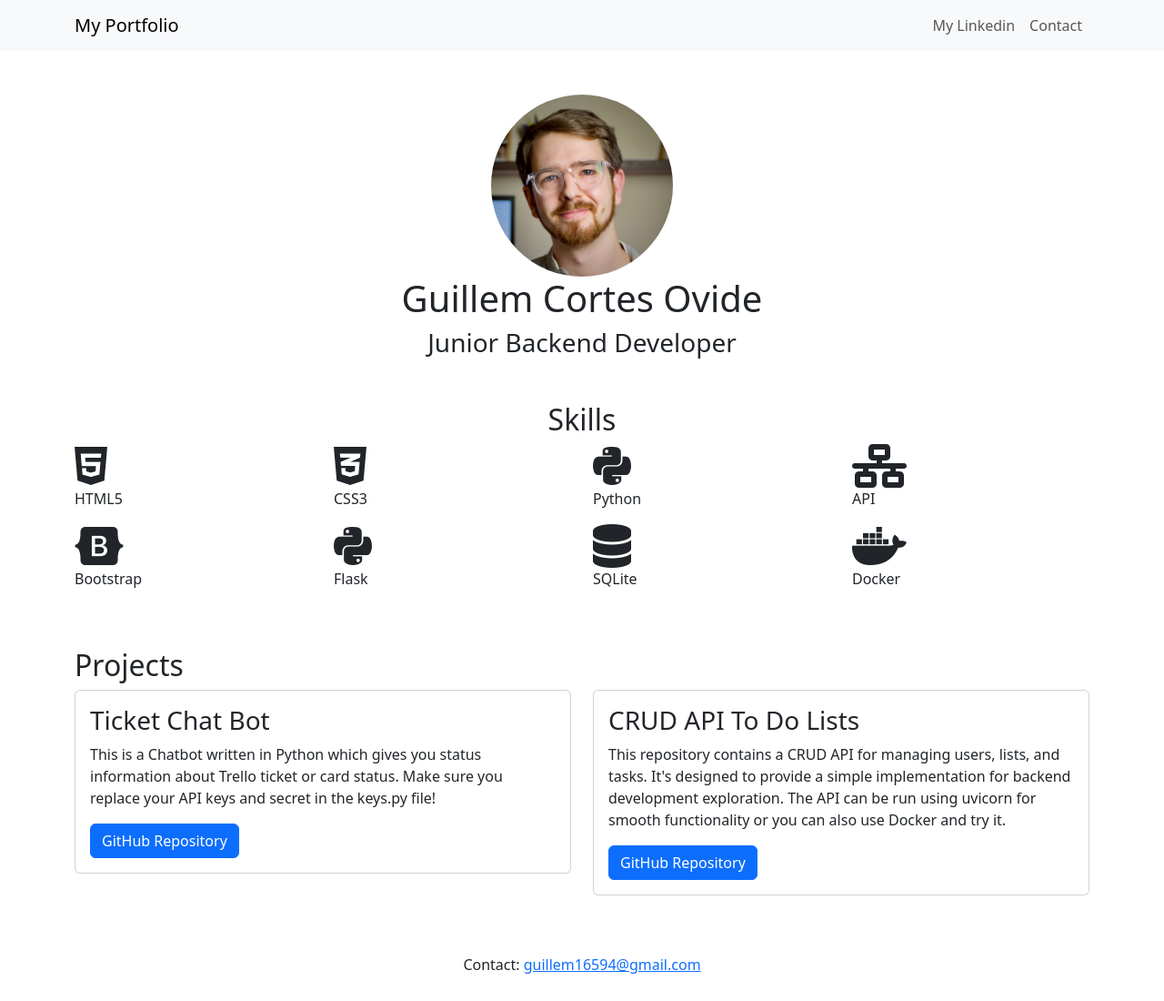
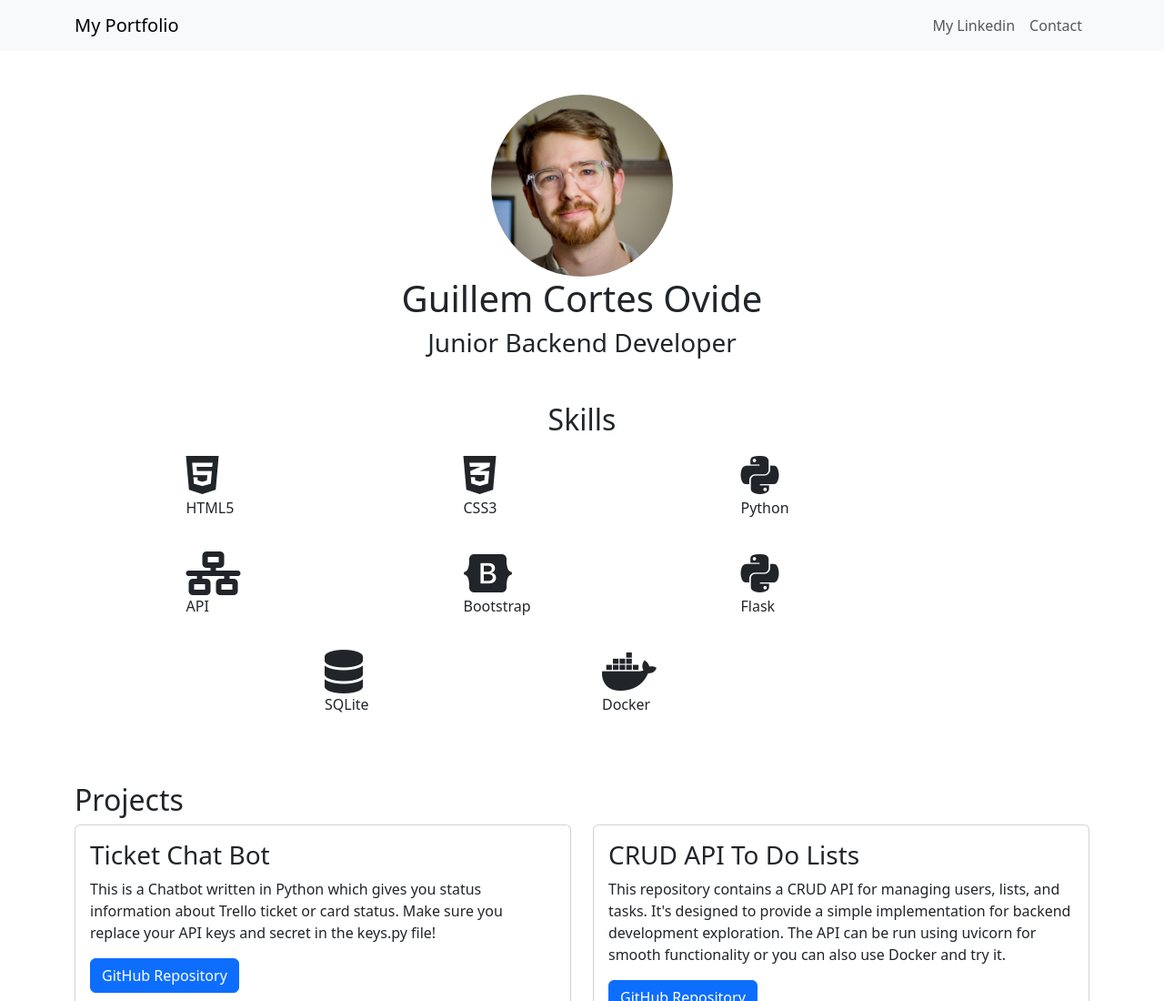
Before and after one commit to GuillemCortesOvide/gcoportfolio, a plain HTML site: page templates/index.html in a window 1280 px wide. Shown: the top 1100 px of the page at 91% size. Drawn offline with nearby package versions, Linux system fonts and the light colour scheme; files whose address does not match are found by name.

Commit message:
center icons

```diff
--- a/templates/index.html
+++ b/templates/index.html
@@ -10,7 +10,16 @@
     <link href="https://cdnjs.cloudflare.com/ajax/libs/font-awesome/6.0.0-beta3/css/all.min.css" rel="stylesheet">
 
     <style>
-        /* Additional custom styles can be added here */
+         /* Additional custom styles */
+        .center-icons {
+            display: flex;
+            justify-content: center;
+            align-items: center;
+            flex-wrap: wrap; /* Allow icons to wrap on smaller screens */
+        }
+        .skill-icon {
+            margin: 10px; /* Adjust margin between icons */
+        }
     </style>
 </head>
 <body>
```
